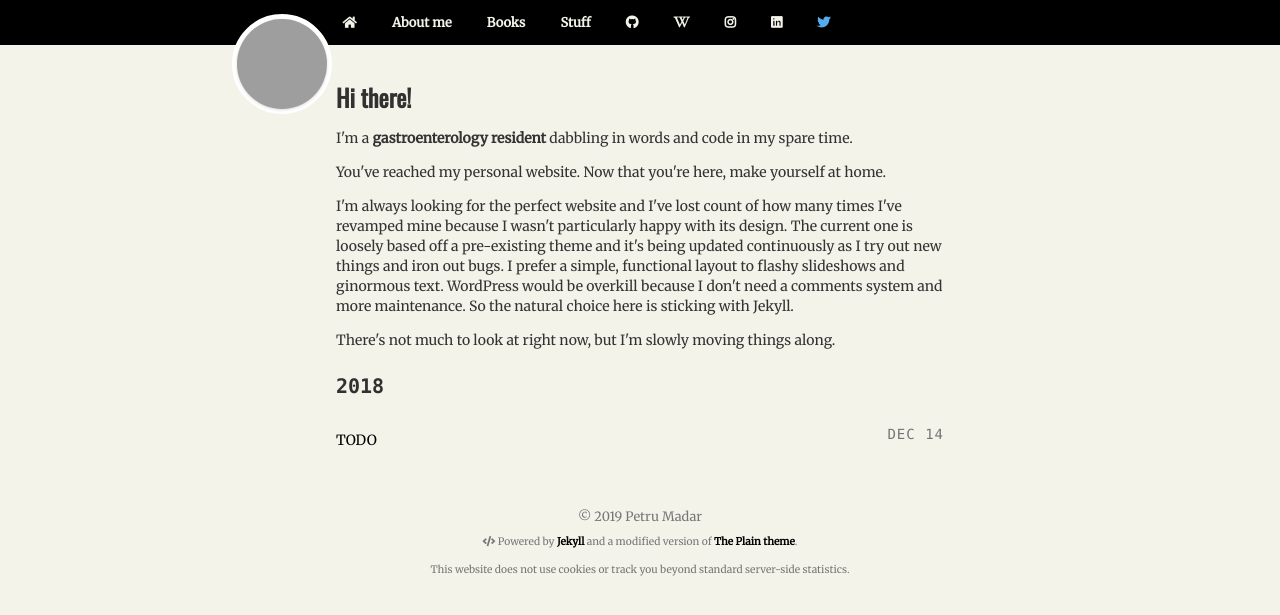
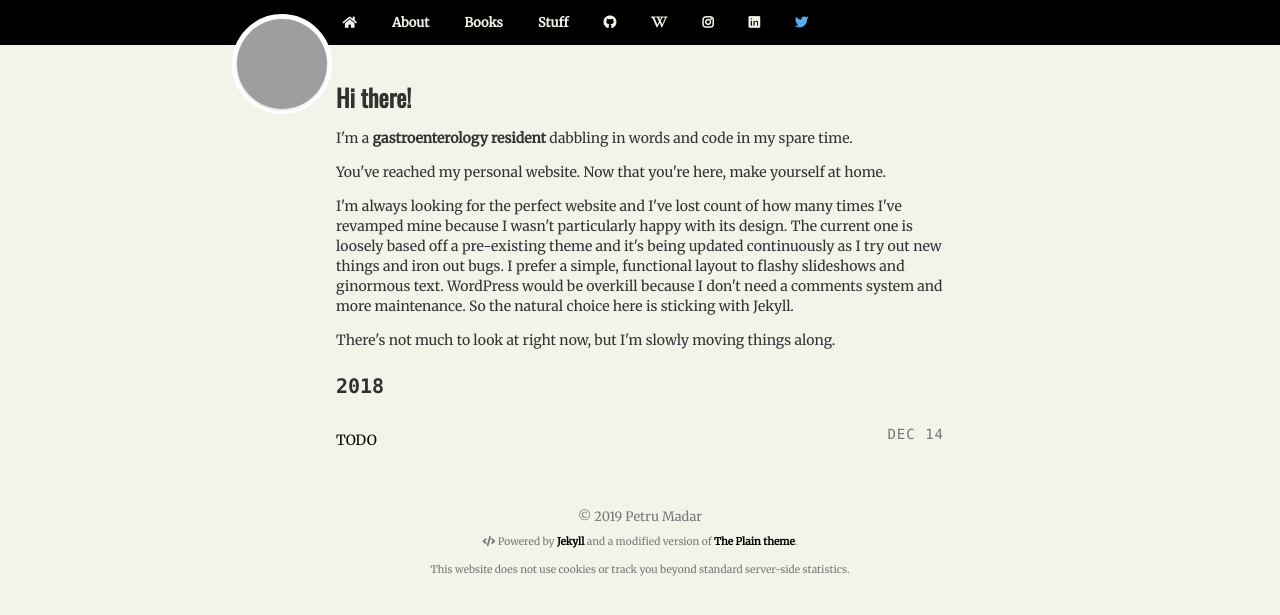
Before and after one commit to petru/prologue, a Jekyll site: the page built from index.html, in a window 1280 px wide, cut to the strip 0-615 px from the top of the page. Built offline with Jekyll 4.4.1, drawn with Linux system fonts in a browser that asks for light colours; nearby versions of some CDN libraries; grey boxes are pictures that could not be loaded.

Commit message:
Update permalinks

```diff
--- a/_includes/header.html
+++ b/_includes/header.html
@@ -2,10 +2,10 @@
 		<nav>
 				<ul>
 					<li><a href="/"><span class="fas fa-home"></span></a></li>
-					<li><a href="/about.html">About me</a></li>
-					<li><a href="/books.html">Books</a></li>
+					<li><a href="/about">About</a></li>
+					<li><a href="/books">Books</a></li>
 					<!--<li><a href="/code.html">Code</a></li>-->
-					<li><a href="/stuff.html">Stuff</a></li>
+					<li><a href="/stuff">Stuff</a></li>
 					<li><a href="https://github.com/petru"><span class="fab fa-github"></span></a></li>
 					<li><a href="https://en.wikipedia.org/wiki/Special:Contributions/PetruM" title="Wikipedia Contributions"><span class="fab fa-wikipedia-w"></span></a></li>
 					<li><a href="https://instagram.com/petrumadar"><span class="fab fa-instagram"></span></a></li>
```
